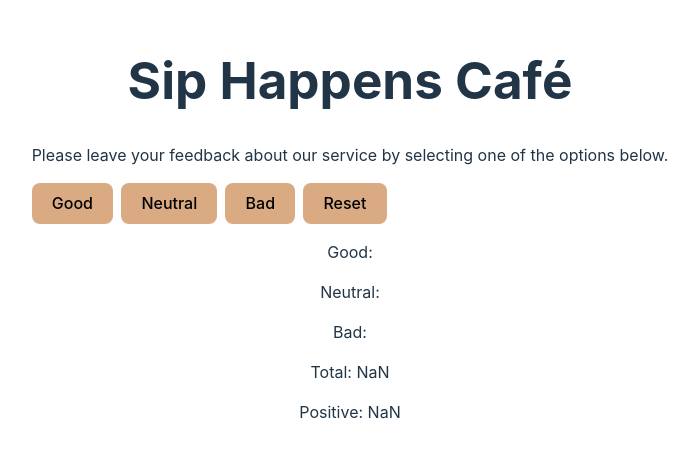
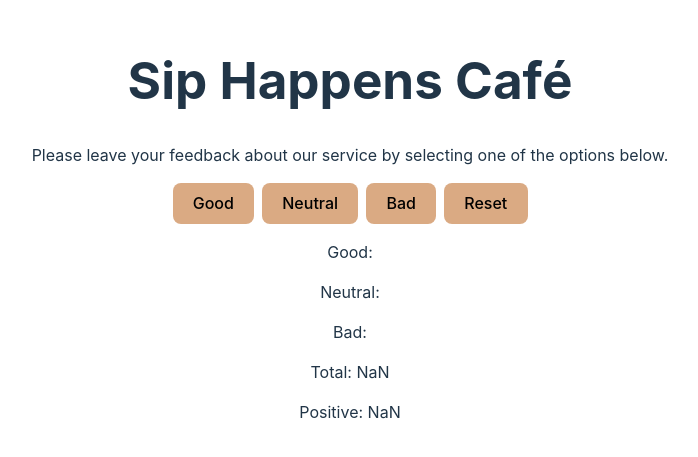
Before and after one commit to Anastassia2312/goit-react-hw-02, a React (Vite) app: page / in a window 1280 px wide. Shown: the part 171-628 px from the top of the page, without its empty margins (290-988 px from the left). Built offline with nearby package versions, Linux system fonts and the light colour scheme.

Commit message:
Update Options.module.css

```diff
--- a/src/components/Options/Options.module.css
+++ b/src/components/Options/Options.module.css
@@ -1,7 +1,8 @@
 .options {
   display: flex;
   gap: 8px;
-  align-items: center;
+  justify-content: center;
+  outline: transparent;
 }
 .button {
   background-color: #daaa83;
```
